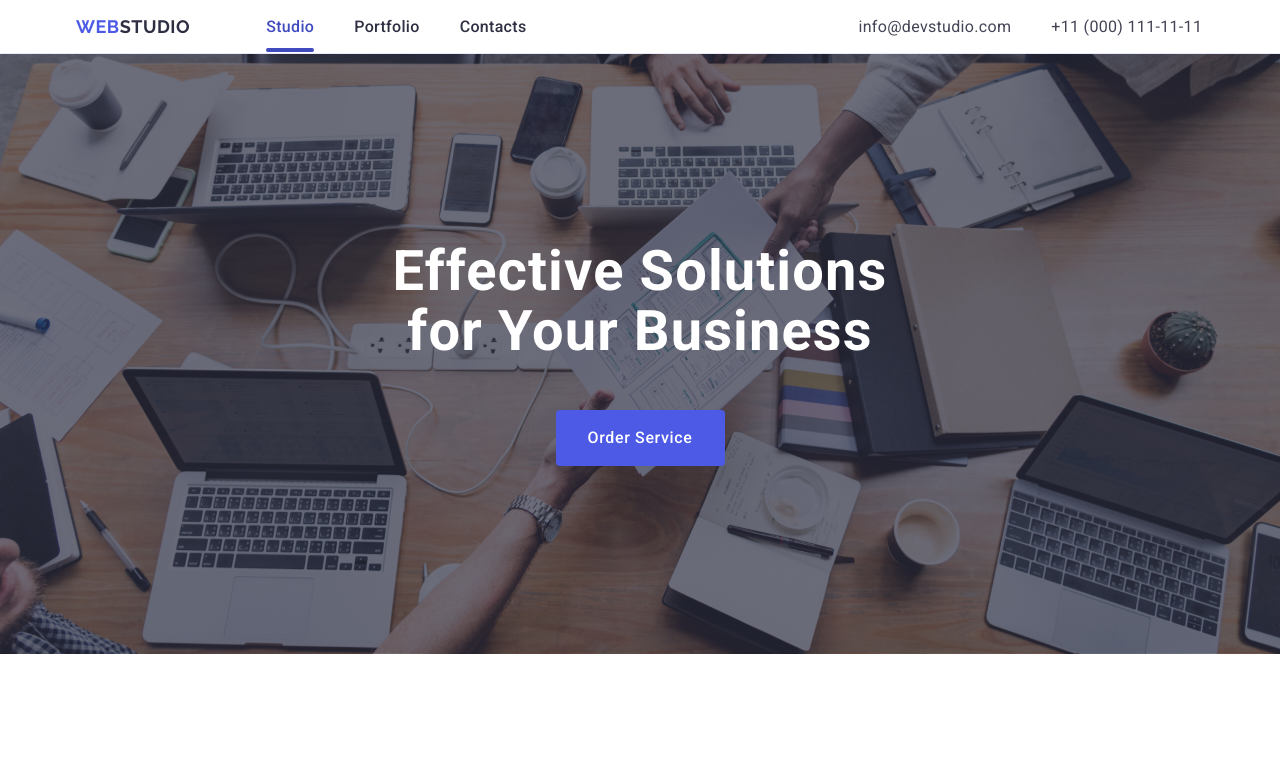
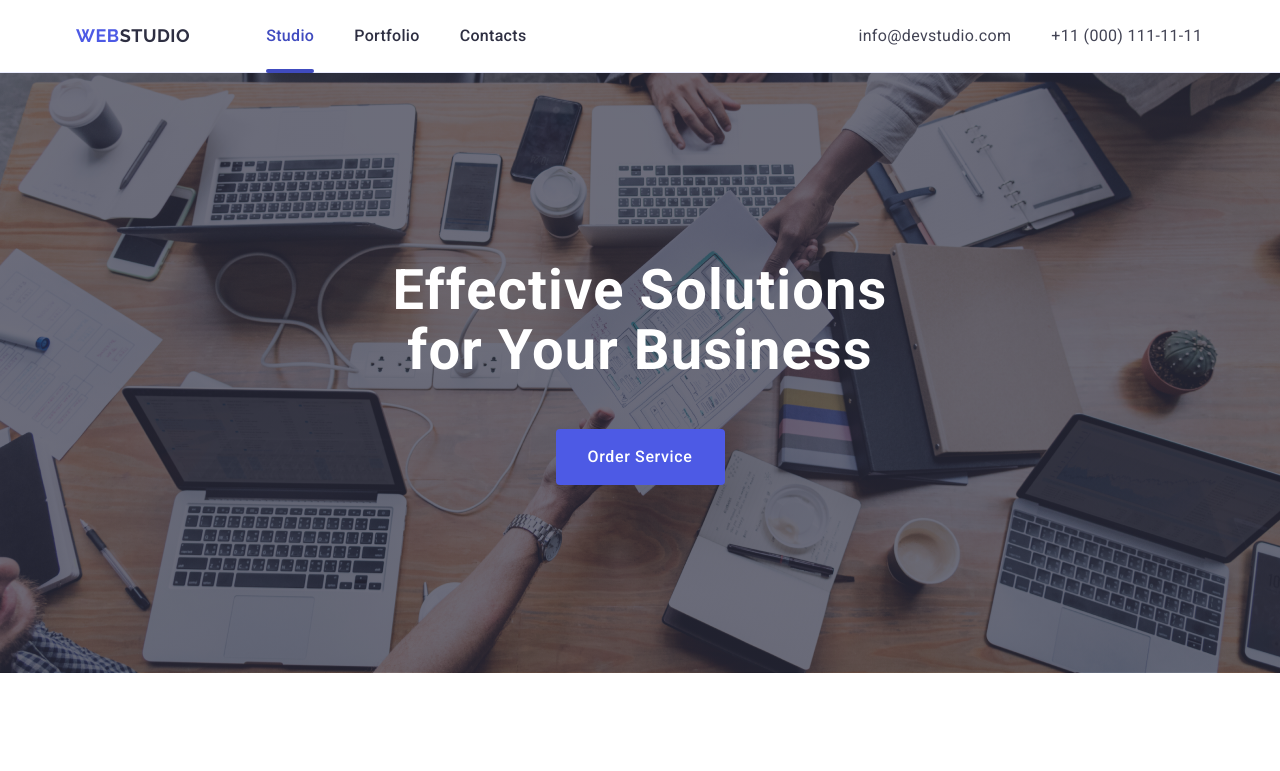
Before and after one commit to AlexPlu/goit-markup-hw-04, a plain HTML site: page index.html in a window 1280 px wide. Shown: the top 771 px of the page. Drawn offline with nearby package versions, Linux system fonts and the light colour scheme.

Commit message:
Update styles.css

```diff
--- a/css/styles.css
+++ b/css/styles.css
@@ -135,6 +135,7 @@ a {
 }
 
 .nav-item-studio {
+  display: block;
   position: relative;
   color: #404bbf;
   transition: color 250ms cubic-bezier(0.4, 0, 0.2, 1);
@@ -144,7 +145,7 @@ a {
   content: "";
   position: absolute;
   left: 0;
-  bottom: 8px;
+  bottom: -1px;
   height: 4px;
   background-color: #404bbf;
   border-radius: 2px;
```
